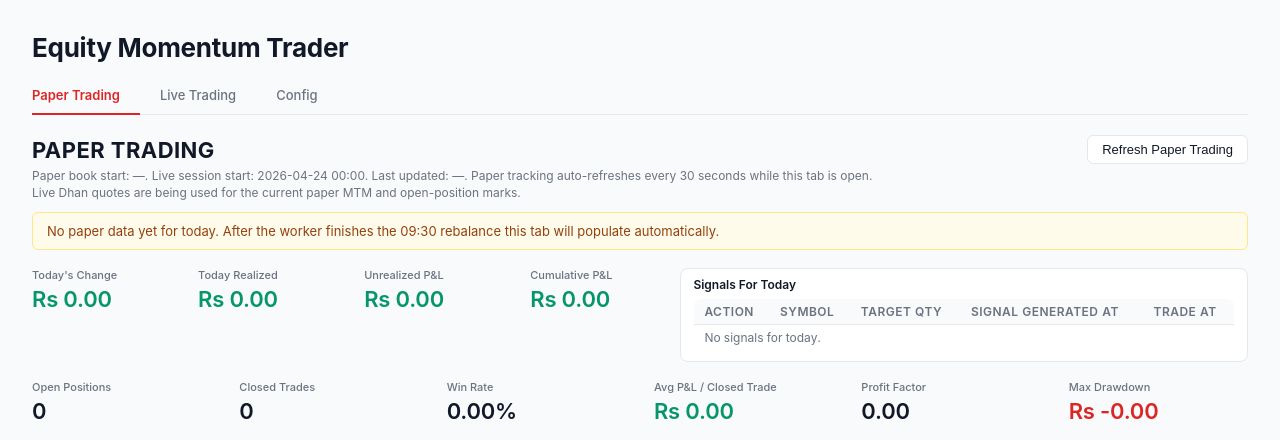
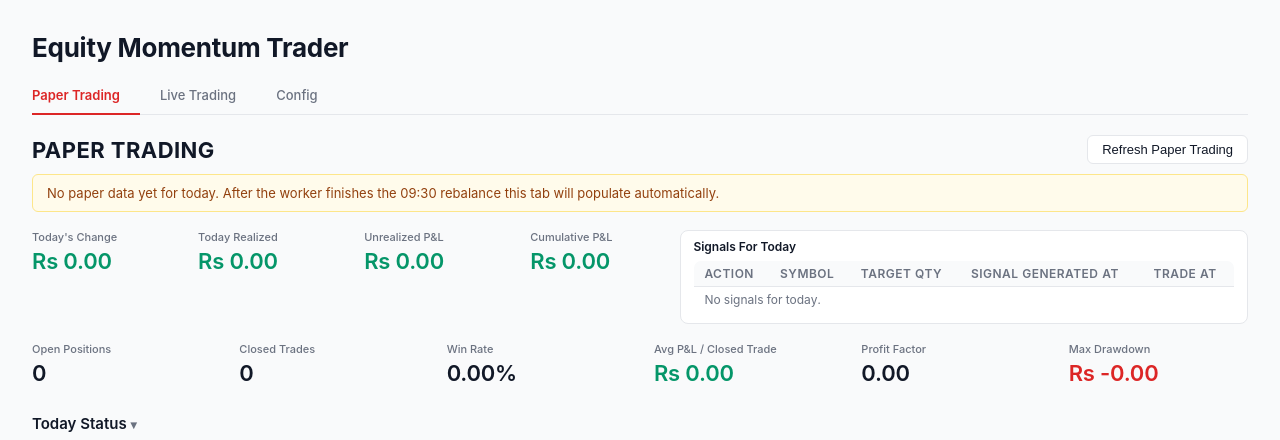
Before and after one commit to rahulsachdeva1712/claude-equity-momentum, a FastAPI app: page /paper in a window 1280 px wide; the page is wider, and only the part inside the window is pictured. Shown: the part 50-490 px from the top of that part. Run offline with FastAPI, Linux system fonts and the light colour scheme; data that the repository does not hold is empty; parts of the project's set-up code (start-up, migrations or seed data) failed here and were passed over; some libraries are stand-ins or nearby versions.

Commit message:
Drop paper tab subtitle boilerplate
Remove the two explainer paragraphs above the KPI row. They restated
info already visible elsewhere (book/session/last-updated times show
up in the worker heartbeat; the auto-refresh cadence and LTP source
are implementation details, not user-facing state).

Co-Authored-By: Claude Opus 4.7 <noreply@anthropic.com>

```diff
--- a/app/web/templates/paper.html
+++ b/app/web/templates/paper.html
@@ -16,14 +16,6 @@
       </form>
     </div>
   </div>
-
-  <p class="subtitle muted">
-    Paper book start: {{ meta.book_start }}. Live session start: {{ meta.session_start }}.
-    Last updated: {{ meta.last_updated }}. Paper tracking auto-refreshes every 30 seconds while this tab is open.
-  </p>
-  <p class="subtitle-2 muted">
-    Live Dhan quotes are being used for the current paper MTM and open-position marks.
-  </p>
 
   {% if summary.open_positions or summary.closed_trades %}
   <div class="banner banner-info">Applied latest paper rebalance.</div>
```
